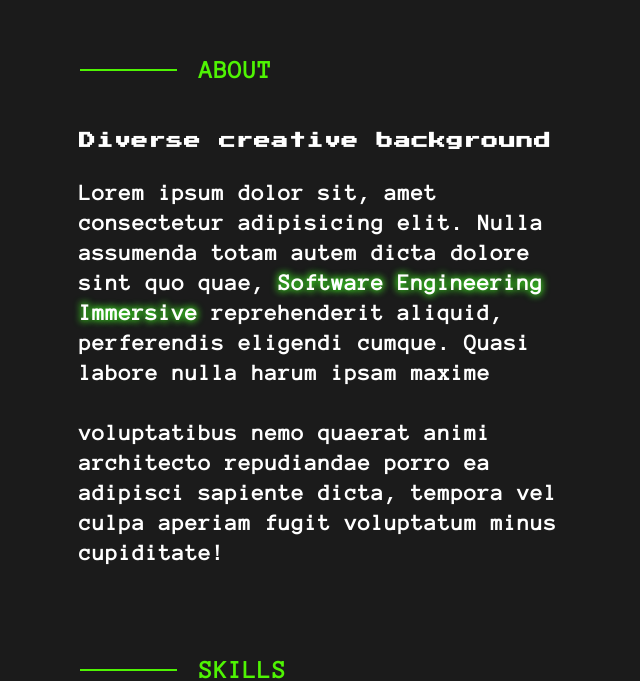
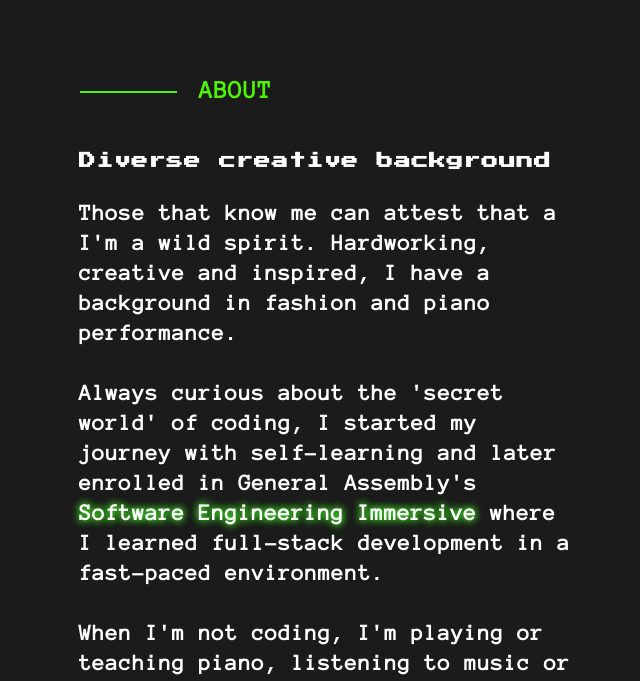
Before and after one commit to tatyanakarlen/PortfolioWebsite, a React (Create React App) app: page / in a window 1280 px wide. Shown: the part 952-1633 px from the top of the page, without its empty margins (271-911 px from the left). Built offline with nearby package versions, Linux system fonts and the light colour scheme; a web font is replaced by a local one.

Commit message:
changed padding between sections

```diff
--- a/src/components/About/About.jsx
+++ b/src/components/About/About.jsx
@@ -9,18 +9,16 @@ const MobileAbout = () => {
 
       <h3 class="h3-computer">Diverse creative background</h3>
       <p class="bio">
-        Lorem ipsum dolor sit, amet consectetur adipisicing elit. Nulla
-        assumenda totam autem dicta dolore sint quo quae,{' '}
-        <span class="neon-green-text">Software Engineering Immersive</span>{' '}
-        reprehenderit aliquid, perferendis eligendi cumque. Quasi labore nulla
-        harum ipsam maxime
-        <span>
+        Those that know me can attest that a I'm a wild spirit. Hardworking, creative and inspired,
+        I have a background in fashion and piano performance.
+        <br/>
+          <br/>
+          Always curious about the 'secret world' of coding, I started my journey with self-learning and later enrolled in
+          General Assembly's <span class="neon-green-text">Software Engineering Immersive</span> where I learned full-stack development in a fast-paced environment.
           <br/>
           <br/>
-          voluptatibus nemo quaerat animi architecto repudiandae porro ea
-          adipisci sapiente dicta, tempora vel culpa aperiam fugit voluptatum
-          minus cupiditate!
-        </span>
+         When I'm not coding, I'm playing or teaching piano, listening to music or reading nerdy reviews.
+         I have an unhealthy addiction to cult movies and the 80's.
       </p>
     </div>
   );
--- a/src/components/TopNav/TopNav.jsx
+++ b/src/components/TopNav/TopNav.jsx
@@ -5,27 +5,24 @@ const navMenuItems = ['HOME', 'ABOUT', 'SKILLS', 'PROJECTS', 'CONTACT'];
 
 const TopNav = () => {
   const [isHamburgerClicked, setisHamburgerClicked] = useState(false);
-  const [animation, setAnimation] = useState("nav-item-in")
-  const [hasUserClicked, setHasUserClicked] = useState(false)
-
+  const [animation, setAnimation] = useState('nav-item-in');
+  const [hasUserClicked, setHasUserClicked] = useState(false);
 
   const toggleNav = () => {
     setisHamburgerClicked(!isHamburgerClicked);
-    setHasUserClicked(true)
+    setHasUserClicked(true);
   };
 
   useEffect(() => {
     if (!hasUserClicked) {
-      return
+      return;
     }
     if (isHamburgerClicked) {
-      setAnimation("nav-item-in fade-in")
+      setAnimation('nav-item-in fade-in');
     } else {
-      setAnimation("nav-item-out fade-out")
+      setAnimation('nav-item-out fade-out');
     }
-  }, [isHamburgerClicked, hasUserClicked])
-
-
+  }, [isHamburgerClicked, hasUserClicked]);
 
   return (
     <div className="nav">
@@ -54,14 +51,17 @@ const TopNav = () => {
         <ul className="nav-menu">
           {navMenuItems.map((element, i) => (
             <li
-          style={{ animationDelay: `${i * 60}ms`}}
-          className={animation} key={i}
+              style={{ animationDelay: `${i * 60}ms` }}
+              className={animation}
+              key={i}
             >
-          <a href={`#${element}`.toLowerCase()}
+              <a href={element === 'HOME' ? `#` : `#${element}`.toLowerCase()}
               onClick={toggleNav}
               >
                 {element}
               </a>
+
+              {/* { element === 'HOME' href="#" : href={`#${element}`.toLowerCase()}} */}
             </li>
           ))}
         </ul>
--- a/src/pages/BioPortfolioPage/BioPortfolioPage.css
+++ b/src/pages/BioPortfolioPage/BioPortfolioPage.css
@@ -30,7 +30,9 @@ p {
     font-size: 2.5rem;
     /* text-decoration: underline; */
     margin-bottom: 4rem;
-    padding-top: 6rem;
+    padding-top: 8rem;
+    /* margin-top: 10rem; */
+    /* padding-top: 6rem; */
     position: relative;
     /* max-width: 39rem; */
     margin-left: 12rem;
@@ -45,7 +47,7 @@ p {
     height: 2px;
     width: 97px;
     position: absolute;
-    top: 83%;
+    top: 89%;
     left: -119px;
     background: var(--color-green);
 }
```
Lines whose indentation alone changed are shown as unchanged.
